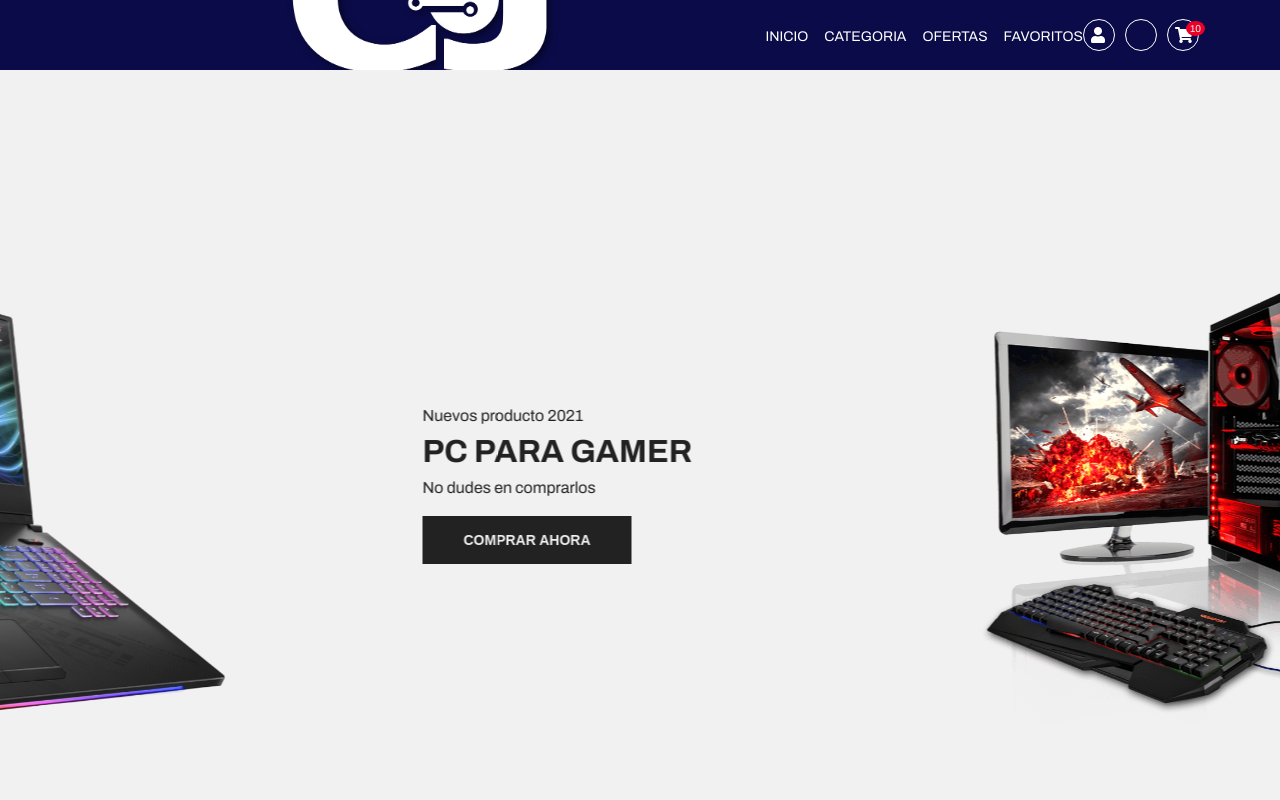
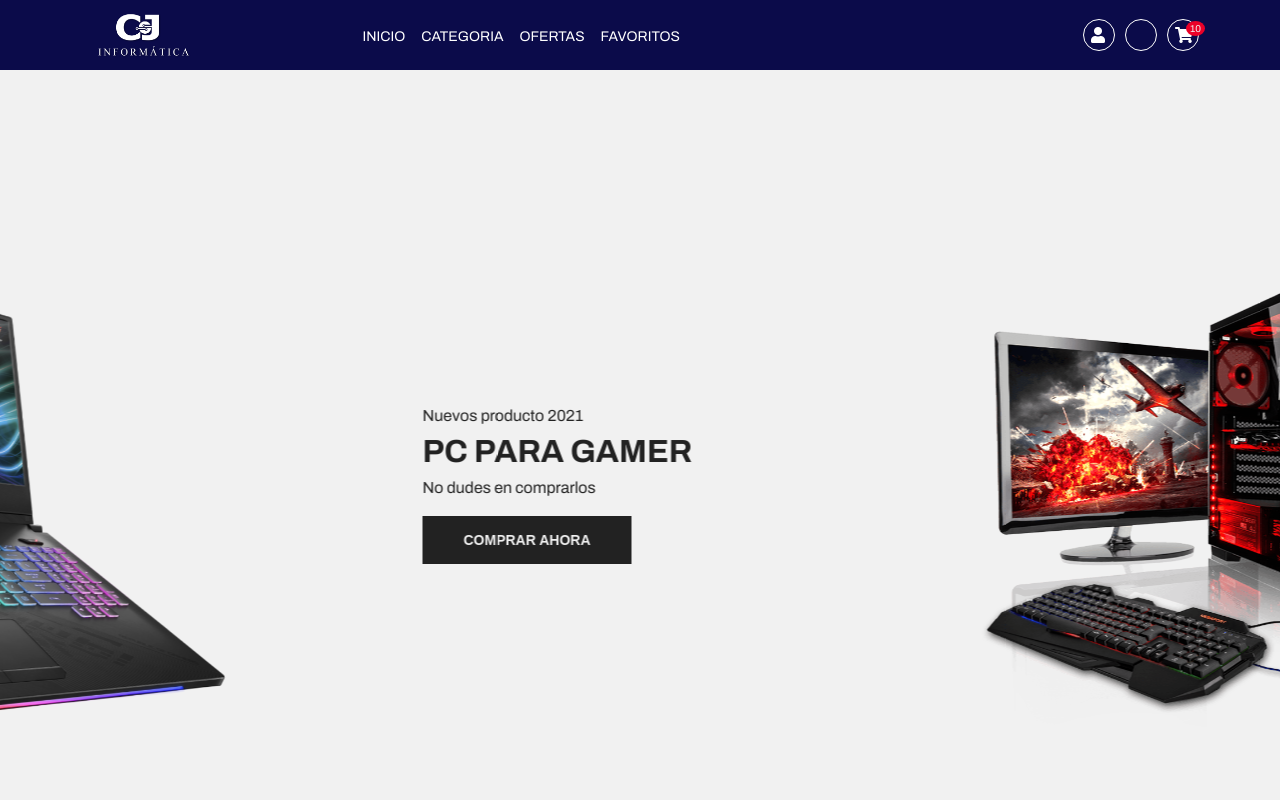
Before and after one commit to cuencajoseandres/CJInformatica.github.io, a plain HTML site: page index.html in a window 1280 px wide. Shown: the top 800 px of the page. Drawn offline with nearby package versions, Linux system fonts and the light colour scheme.

Commit message:
Update styles.css

```diff
--- a/css/styles.css
+++ b/css/styles.css
@@ -108,12 +108,10 @@ Navigation
     z-index: 1200;
 }
 
-.nav__logo a {
-    font-size: 2.5rem;
-    /* color: var(--black); */
-    color: white;
-    padding: 1.6rem;
-    font-weight: 700;
+.nav__logo a img {
+   height: 67px;
+    width: auto;
+    margin: 2px;
 }
 
 .nav__hamburger {
```
